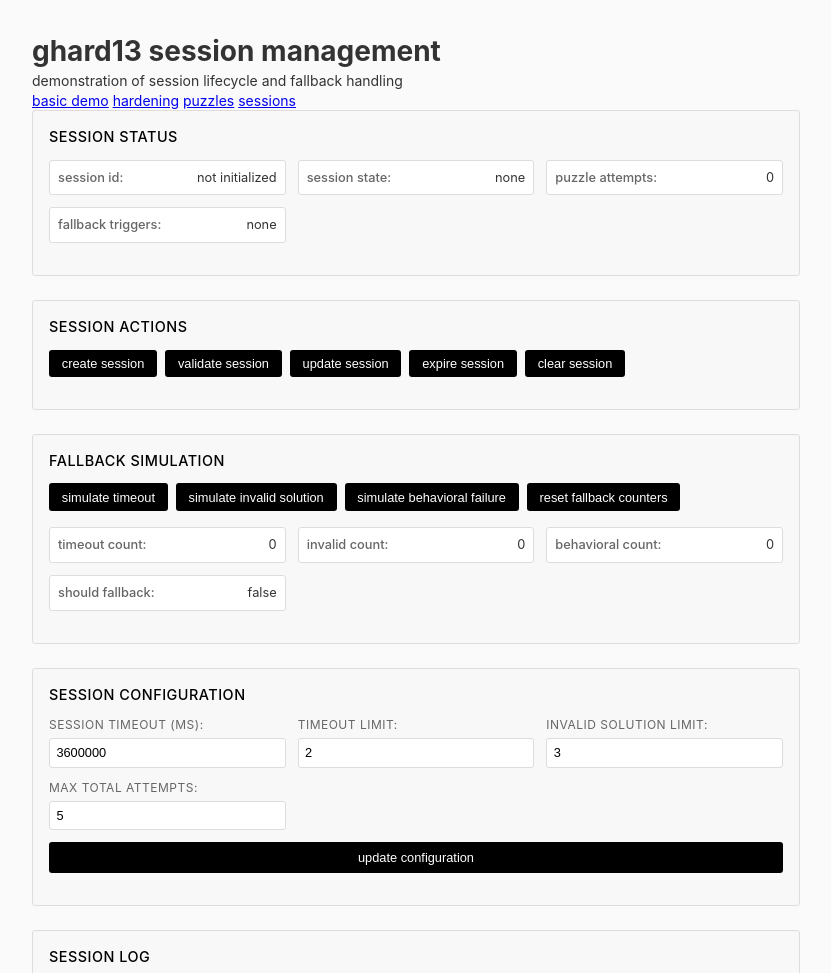
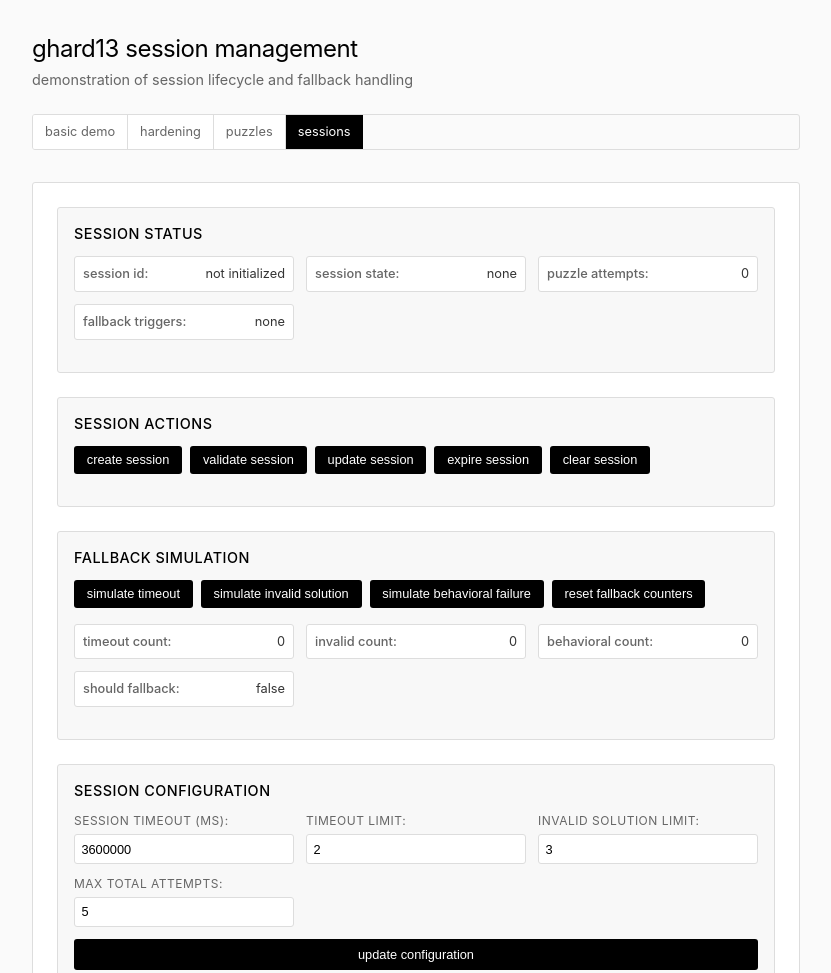
Before and after one commit to j-a-c-k-goes/ghard13, a website: page demo/sessions.html in a window 1280 px wide. Shown: the top 973 px of the page, without its empty margins (224-1055 px from the left). Drawn offline with Linux system fonts and the light colour scheme.

Commit message:
fixes inconsistent classes in menu element

```diff
--- a/demo/sessions.html
+++ b/demo/sessions.html
@@ -8,19 +8,18 @@
 </head>
 <body>
     <div class="container">
-        <header>
-            <h1>ghard13 session management</h1>
-            <p>demonstration of session lifecycle and fallback handling</p>
+        <header class="header">
+            <h1 class="title">ghard13 session management</h1>
+            <p class="subtitle">demonstration of session lifecycle and fallback handling</p>
+            <nav class="nav">
+                <a href="index.html" class="nav-link">basic demo</a>
+                <a href="hardening.html" class="nav-link">hardening</a>
+                <a href="puzzles.html" class="nav-link">puzzles</a>
+                <a href="sessions.html" class="nav-link active">sessions</a>
+            </nav>
         </header>
 
-        <nav class="demo-nav">
-            <a href="index.html">basic demo</a>
-            <a href="hardening.html">hardening</a>
-            <a href="puzzles.html">puzzles</a>
-            <a href="sessions.html" class="active">sessions</a>
-        </nav>
-
-        <main>
+        <main class="main">
             <section class="demo-section">
                 <h2>session status</h2>
                 <div class="status-display">
```
